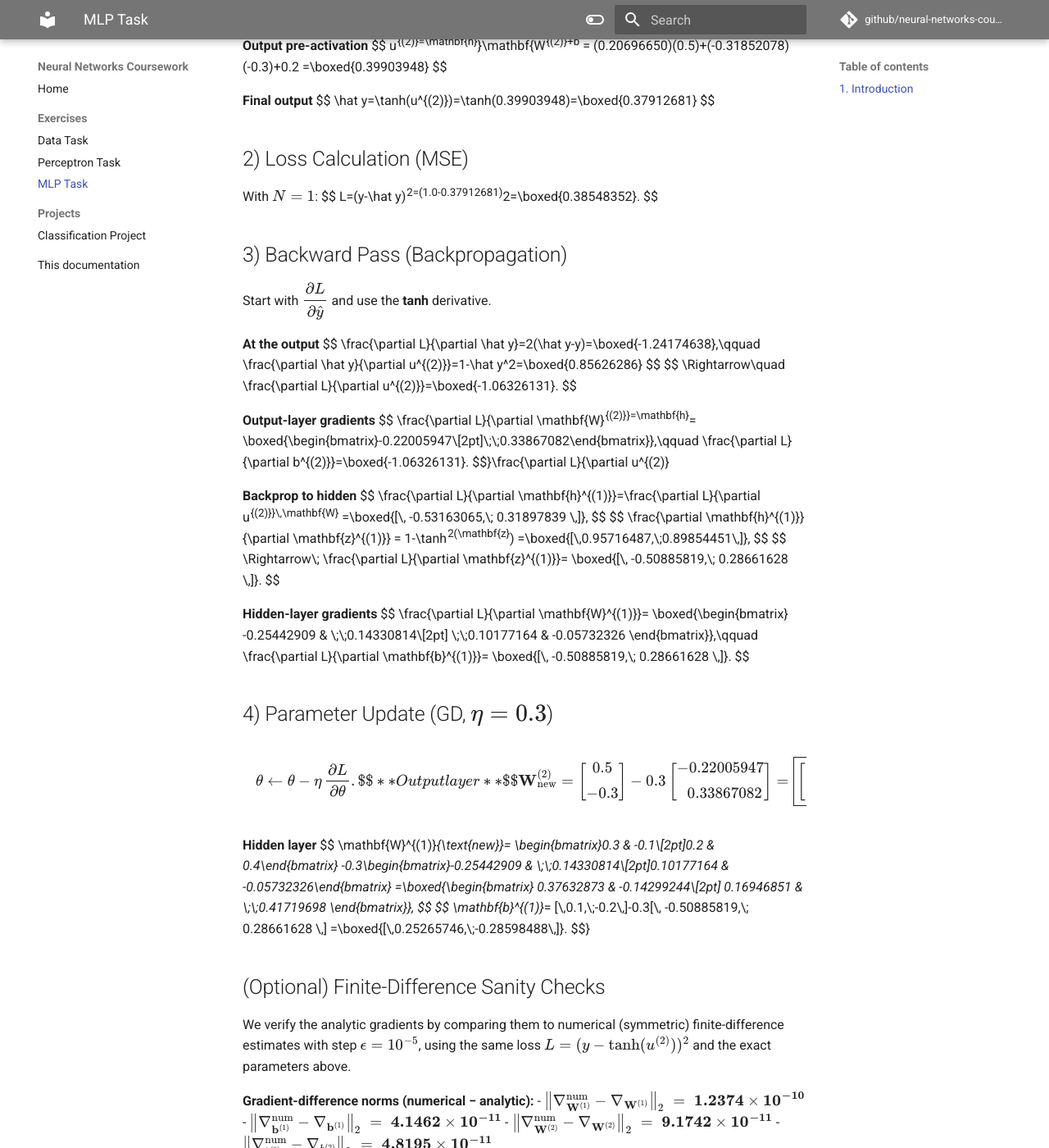
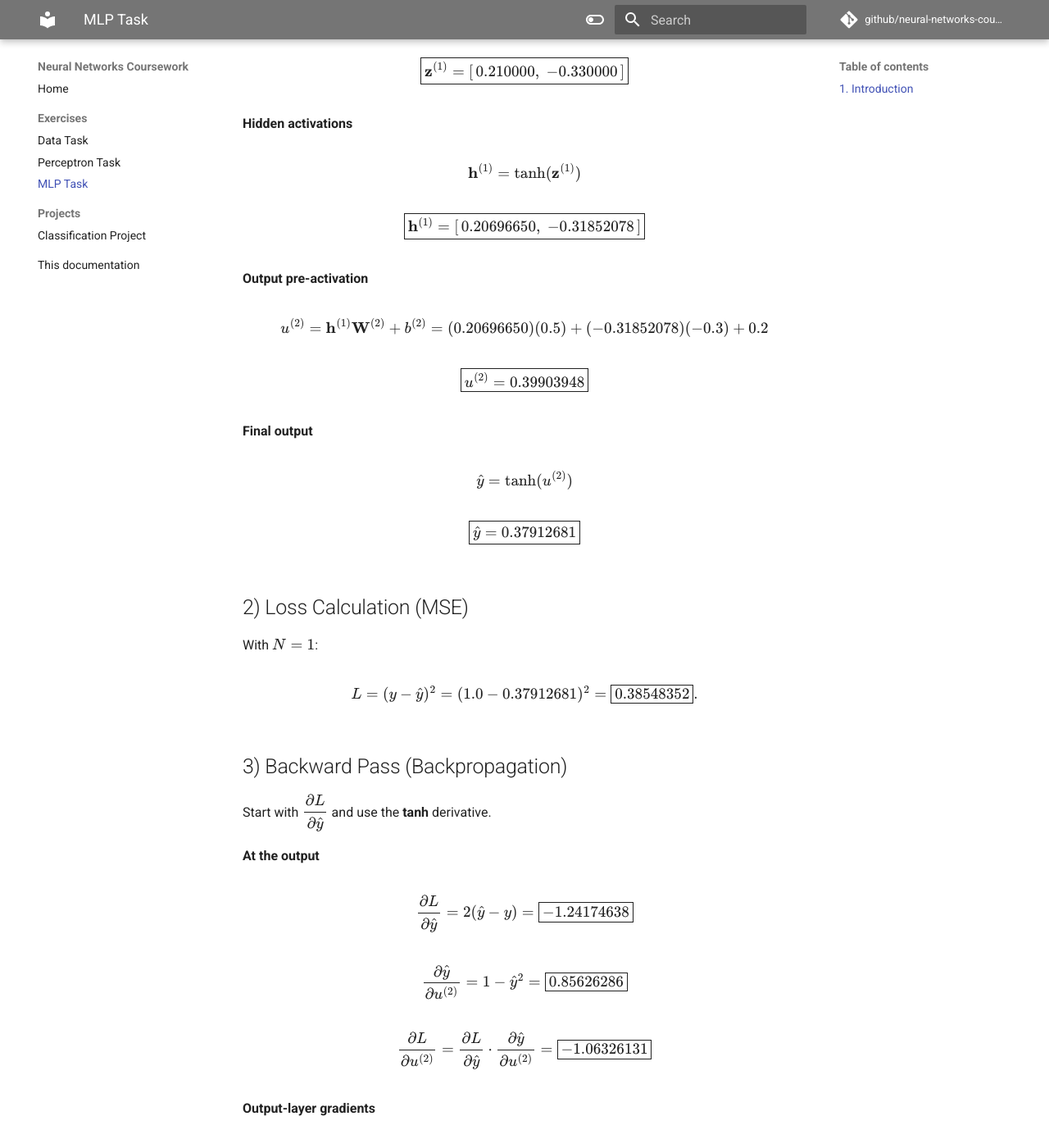
Before and after one commit to LuccaHiratsuca/neural-networks-coursework, an MkDocs documentation site: the page built from docs/exercises/mlp/main.md, in a window 1280 px wide and 1400 px high, scrolled down 1561 px. Shown: the whole window at 82% size. Built offline with MkDocs 1.6.1 and Material for MkDocs 9.7.7, drawn with Linux system fonts in a browser that asks for light colours; comment, search, counter and statistics services are not loaded; some of the changed text lies outside the part shown.

Commit message:
fix: update mlp exercise

```diff
--- a/docs/exercises/mlp/main.md
+++ b/docs/exercises/mlp/main.md
@@ -41,42 +39,59 @@ tanh derivative: $\displaystyle \frac{d}{du}\tanh(u)=1-\tanh^2(u)$.
 ## 1) Forward Pass
 
 **Hidden pre-activations**
+
 $$
 \mathbf{z}^{(1)}=\mathbf{x}\,\mathbf{W}^{(1)}+\mathbf{b}^{(1)}
 $$
+
 Compute:
+
 $$
 \begin{aligned}
 z^{(1)}_1&=0.5(0.3)+(-0.2)(0.2)+0.1=\mathbf{0.210000},\\
 z^{(1)}_2&=0.5(-0.1)+(-0.2)(0.4)+(-0.2)=\mathbf{-0.330000}.
 \end{aligned}
 $$
+
 $$
 \boxed{\mathbf{z}^{(1)}=[\,0.210000,\;-0.330000\,]}
 $$
 
 **Hidden activations**
+
 $$
 \mathbf{h}^{(1)}=\tanh(\mathbf{z}^{(1)})
-\Rightarrow
+$$
+
+$$
 \boxed{\mathbf{h}^{(1)}=[\,0.20696650,\;-0.31852078\,]}
 $$
 
 **Output pre-activation**
+
 $$
 u^{(2)}=\mathbf{h}^{(1)}\mathbf{W}^{(2)}+b^{(2)}
 = (0.20696650)(0.5)+(-0.31852078)(-0.3)+0.2
-=\boxed{0.39903948}
+$$
+
+$$
+\boxed{u^{(2)}=0.39903948}
 $$
 
 **Final output**
+
 $$
-\hat y=\tanh(u^{(2)})=\tanh(0.39903948)=\boxed{0.37912681}
+\hat y=\tanh(u^{(2)})
+$$
+
+$$
+\boxed{\hat y=0.37912681}
 $$
 
 ## 2) Loss Calculation (MSE)
 
 With $N=1$:
+
 $$
 L=(y-\hat y)^2=(1.0-0.37912681)^2=\boxed{0.38548352}.
 $$
@@ -86,62 +101,84 @@ $$
 Start with $\displaystyle \frac{\partial L}{\partial \hat y}$ and use the **tanh** derivative.
 
 **At the output**
+
 $$
-\frac{\partial L}{\partial \hat y}=2(\hat y-y)=\boxed{-1.24174638},\qquad
+\frac{\partial L}{\partial \hat y}=2(\hat y-y)=\boxed{-1.24174638}
+$$
+
+$$
 \frac{\partial \hat y}{\partial u^{(2)}}=1-\hat y^2=\boxed{0.85626286}
 $$
+
 $$
-\Rightarrow\quad
-\frac{\partial L}{\partial u^{(2)}}=\boxed{-1.06326131}.
+\frac{\partial L}{\partial u^{(2)}}=\frac{\partial L}{\partial \hat y}\cdot\frac{\partial \hat y}{\partial u^{(2)}}=\boxed{-1.06326131}
 $$
 
 **Output-layer gradients**
+
 $$
-\frac{\partial L}{\partial \mathbf{W}^{(2)}}=\mathbf{h}^{(1)\top}\frac{\partial L}{\partial u^{(2)}}=
-\boxed{\begin{bmatrix}-0.22005947\\[2pt]\;\;0.33867082\end{bmatrix}},\qquad
-\frac{\partial L}{\partial b^{(2)}}=\boxed{-1.06326131}.
+\frac{\partial L}{\partial \mathbf{W}^{(2)}}=\mathbf{h}^{(1)\top}\frac{\partial L}{\partial u^{(2)}}
+=\boxed{\begin{bmatrix}-0.22005947\\[2pt]\;\;0.33867082\end{bmatrix}}
+$$
+
+$$
+\frac{\partial L}{\partial b^{(2)}}=\boxed{-1.06326131}
 $$
 
 **Backprop to hidden**
+
 $$
 \frac{\partial L}{\partial \mathbf{h}^{(1)}}=\frac{\partial L}{\partial u^{(2)}}\,\mathbf{W}^{(2)\top}
-=\boxed{[\, -0.53163065,\; 0.31897839 \,]},
+=\boxed{[\, -0.53163065,\; 0.31897839 \,]}
 $$
+
 $$
 \frac{\partial \mathbf{h}^{(1)}}{\partial \mathbf{z}^{(1)}} = 1-\tanh^2(\mathbf{z}^{(1)})
-=\boxed{[\,0.95716487,\;0.89854451\,]},
+=\boxed{[\,0.95716487,\;0.89854451\,]}
 $$
+
 $$
-\Rightarrow\;
 \frac{\partial L}{\partial \mathbf{z}^{(1)}}=
-\boxed{[\, -0.50885819,\; 0.28661628 \,]}.
+\frac{\partial L}{\partial \mathbf{h}^{(1)}}\odot\frac{\partial \mathbf{h}^{(1)}}{\partial \mathbf{z}^{(1)}}
+=\boxed{[\, -0.50885819,\; 0.28661628 \,]}
 $$
 
 **Hidden-layer gradients**
+
 $$
 \frac{\partial L}{\partial \mathbf{W}^{(1)}}=
 \boxed{\begin{bmatrix}
 -0.25442909 & \;\;0.14330814\\[2pt]
 \;\;0.10177164 & -0.05732326
-\end{bmatrix}},\qquad
+\end{bmatrix}}
+$$
+
+$$
 \frac{\partial L}{\partial \mathbf{b}^{(1)}}=
-\boxed{[\, -0.50885819,\; 0.28661628 \,]}.
+\boxed{[\, -0.50885819,\; 0.28661628 \,]}
 $$
 
 ## 4) Parameter Update (GD, $\eta=0.3$)
+
 $$
 \theta\leftarrow\theta-\eta\,\frac{\partial L}{\partial\theta}.
 $$
+
 **Output layer**
+
 $$
 \mathbf{W}^{(2)}_{\text{new}}=
 \begin{bmatrix}0.5\\[2pt]-0.3\end{bmatrix}
 -0.3\begin{bmatrix}-0.22005947\\[2pt]\;\;0.33867082\end{bmatrix}
-=\boxed{\begin{bmatrix}0.56601784\\[2pt]-0.40160125\end{bmatrix}},\quad
-b^{(2)}_{\text{new}}=\boxed{0.51897839}.
+=\boxed{\begin{bmatrix}0.56601784\\[2pt]-0.40160125\end{bmatrix}}
+$$
+
+$$
+b^{(2)}_{\text{new}}=\boxed{0.51897839}
 $$
 
 **Hidden layer**
+
 $$
 \mathbf{W}^{(1)}_{\text{new}}=
 \begin{bmatrix}0.3 & -0.1\\[2pt]0.2 & 0.4\end{bmatrix}
@@ -149,12 +186,13 @@ $$
 =\boxed{\begin{bmatrix}
 0.37632873 & -0.14299244\\[2pt]
 0.16946851 & \;\;0.41719698
-\end{bmatrix}},
+\end{bmatrix}}
 $$
+
 $$
 \mathbf{b}^{(1)}_{\text{new}}=
 [\,0.1,\;-0.2\,]-0.3[\, -0.50885819,\; 0.28661628 \,]
-=\boxed{[\,0.25265746,\;-0.28598488\,]}.
+=\boxed{[\,0.25265746,\;-0.28598488\,]}
 $$
 
 ## (Optional) Finite-Difference Sanity Checks
@@ -162,10 +200,22 @@ $$
 We verify the analytic gradients by comparing them to numerical (symmetric) finite-difference estimates with step $\epsilon=10^{-5}$, using the same loss $L=(y-\tanh(u^{(2)}))^2$ and the exact parameters above.
 
 **Gradient-difference norms (numerical − analytic):**
-- $\big\|\nabla_{\mathbf W^{(1)}}^{\text{num}}-\nabla_{\mathbf W^{(1)}}\big\|_2 \;=\; \mathbf{1.2374\times10^{-10}}$
-- $\big\|\nabla_{\mathbf b^{(1)}}^{\text{num}}-\nabla_{\mathbf b^{(1)}}\big\|_2 \;=\; \mathbf{4.1462\times10^{-11}}$
-- $\big\|\nabla_{\mathbf W^{(2)}}^{\text{num}}-\nabla_{\mathbf W^{(2)}}\big\|_2 \;=\; \mathbf{9.1742\times10^{-11}}$
-- $\big\|\nabla_{b^{(2)}}^{\text{num}}-\nabla_{b^{(2)}}\big\|_2 \;=\; \mathbf{4.8195\times10^{-11}}$
+
+$$
+\big\|\nabla_{\mathbf W^{(1)}}^{\text{num}}-\nabla_{\mathbf W^{(1)}}\big\|_2 \;=\; \mathbf{1.2374\times10^{-10}}
+$$
+
+$$
+\big\|\nabla_{\mathbf b^{(1)}}^{\text{num}}-\nabla_{\mathbf b^{(1)}}\big\|_2 \;=\; \mathbf{4.1462\times10^{-11}}
+$$
+
+$$
+\big\|\nabla_{\mathbf W^{(2)}}^{\text{num}}-\nabla_{\mathbf W^{(2)}}\big\|_2 \;=\; \mathbf{9.1742\times10^{-11}}
+$$
+
+$$
+\big\|\nabla_{b^{(2)}}^{\text{num}}-\nabla_{b^{(2)}}\big\|_2 \;=\; \mathbf{4.8195\times10^{-11}}
+$$
 
 These tiny discrepancies (all $\approx 10^{-10}$) confirm the derivations.
 
@@ -188,7 +238,7 @@ These tiny discrepancies (all $\approx 10^{-10}$) confirm the derivations.
 | $\displaystyle \frac{\partial L}{\partial b^{(2)}}$ | $\mathbf{-1.06326131}$ |
 | $\displaystyle \frac{\partial L}{\partial \mathbf{W}^{(1)}}$ | $\begin{bmatrix} \mathbf{-0.25442909} & \mathbf{0.14330814} \\ \mathbf{0.10177164} & \mathbf{-0.05732326} \end{bmatrix}$ |
 | $\displaystyle \frac{\partial L}{\partial \mathbf{b}^{(1)}}$ | $[\,\mathbf{-0.50885819},\;\mathbf{0.28661628}\,]$ |
-| **Updated** $\mathbf{W}^{(2)}_{\text{new}}=\mathbf{W}^{(2)}-\eta\,\partial L/\partial \mathbf{W}^{(2)}$ (with $\eta=0.3$) | $\begin{bmatrix} \mathbf{0.56601784} \\ \mathbf{-0.40160125} \end{bmatrix}$ |
+| **Updated** $\mathbf{W}^{(2)}_{\text{new}}$ (with $\eta=0.3$) | $\begin{bmatrix} \mathbf{0.56601784} \\ \mathbf{-0.40160125} \end{bmatrix}$ |
 | **Updated** $b^{(2)}_{\text{new}}$ | $\mathbf{0.51897839}$ |
 | **Updated** $\mathbf{W}^{(1)}_{\text{new}}$ | $\begin{bmatrix} \mathbf{0.37632873} & \mathbf{-0.14299244} \\ \mathbf{0.16946851} & \mathbf{0.41719698} \end{bmatrix}$ |
 | **Updated** $\mathbf{b}^{(1)}_{\text{new}}$ | $[\,\mathbf{0.25265746},\;\mathbf{-0.28598488}\,]$ |
@@ -196,7 +246,6 @@ These tiny discrepancies (all $\approx 10^{-10}$) confirm the derivations.
 | FD check $\left\lVert\nabla_{\mathbf b^{(1)}}^{\text{num}}-\nabla_{\mathbf b^{(1)}}\right\rVert_2$ | $\approx 4.1462\times 10^{-11}$ |
 | FD check $\left\lVert\nabla_{\mathbf W^{(2)}}^{\text{num}}-\nabla_{\mathbf W^{(2)}}\right\rVert_2$ | $\approx 9.1742\times 10^{-11}$ |
 | FD check $\left\lVert\nabla_{b^{(2)}}^{\text{num}}-\nabla_{b^{(2)}}\right\rVert_2$ | $\approx 4.8195\times 10^{-11}$ |
-
 
 ---
 
@@ -226,8 +275,7 @@ These tiny discrepancies (all $\approx 10^{-10}$) confirm the derivations.
 - The decision boundary is **nonlinear** (as expected with tanh), separating most points with a gentle transition band.
 - Confusion matrix counts (example run):
   $\begin{bmatrix} 86 & 33 \\ 46 & 85 \end{bmatrix}$
-  i.e., more mistakes occur near the overlap region; class-1→0 errors are slightly higher, suggesting the boundary leans toward precision on class 0.
-- Potential improvements: larger $H$, additional layer, tuned regularization, or data standardization could further tighten the boundary.
+- Potential improvements: larger $H$, additional layer, tuned regularization, or data standardization.
 
 ---
 
@@ -255,13 +303,9 @@ These tiny discrepancies (all $\approx 10^{-10}$) confirm the derivations.
 ![Ex3 CM](./images/ex3_cm.png)
 
 **Outcomes & discussion.**
-- **Convergence:** CE loss steadily decreases; accuracy rises from ~0.40 to **~0.72** on validation by the end of training.
-- **Decision regions:** With two tanh layers the model captures **curved boundaries** and a small ambiguous pocket at class intersections.
-- **Confusions (example CM):**
-  - Row 0 (true class 0): **73** correct, **2** as class 1, **7** as class 2.
-  - Row 1: **51** correct, **7** as class 0, **11** as class 2.
-  - Row 2: **37** correct, **14** as class 0, **23** as class 1.
-- Class 2 shows the most confusion, likely due to its overlap with the other two. Increasing capacity or modest dropout could help; more data augmentation (e.g., small jitter) might also reduce variance.
+- CE loss decreases; val accuracy reaches **~0.72**.
+- Decision regions are curved with a small ambiguous pocket at class intersections.
+- Example CM: rows show most confusion on class 2; adding capacity or light dropout could help.
 
 ---
 
@@ -285,21 +329,7 @@ These tiny discrepancies (all $\approx 10^{-10}$) confirm the derivations.
 ![B deeper](./images/ex4_decision_B_deeper.png)
 
 **Outcomes & discussion.**
-- **Validation loss:** Both curves descend rapidly, then flatten; **B** consistently attains a **lower** curve (≈0.62 vs ≈0.65 late in training), showing a small but consistent generalization gain.
-- **Boundaries:**
-  - **A** forms smooth, mostly linear-plus-curved regions but leaves a wider “uncertain” band at class intersections.
-  - **B** captures **more nuanced curvature** near the cluster junctions, carving a tighter corner around the overlap, which aligns with its lower validation loss.
-- **Regularization effect:** Dropout ($p=0.2$) in **B** plus early stopping reduces overfitting compared to an equally deep model without regularization (not shown), while keeping capacity to model curved frontiers.
-- **Takeaway:** For this dataset, **depth + regularization** yields **slightly better** validation loss and more expressive boundaries; gains are modest because the task is not highly complex.
+- **B** atinge menor val loss (≈0.62 vs ≈0.65) e fronteiras mais precisas na região de interseção.
+- Dropout + early stopping reduzem overfitting mantendo expressividade.
 
 ---
-
-## 5. Conclusions
-
-- We verified a **full manual backprop** walkthrough (Ex. 1) with exact numbers and gradient checks.
-- The **binary scratch MLP** (Ex. 2) learned a reasonable nonlinear separator; residual errors are concentrated near the overlap.
-- The **reusable multiclass MLP** (Ex. 3) achieved ~**0.72** validation accuracy, with interpretable curved regions and a clear error profile in the confusion matrix.
-- The **deeper + dropout + early-stopped** model (Ex. 4) provided the **best validation loss** and **more precise boundaries**, illustrating the trade-off between capacity and regularization.
-- All experiments respected **tanh** hidden activations and training **$\eta=0.3$**, and all required visualizations were generated and saved under `./images`.
-
----
```
Also changed, not shown: other parts of docs/exercises/mlp/main.md (+1 -3 lines).
